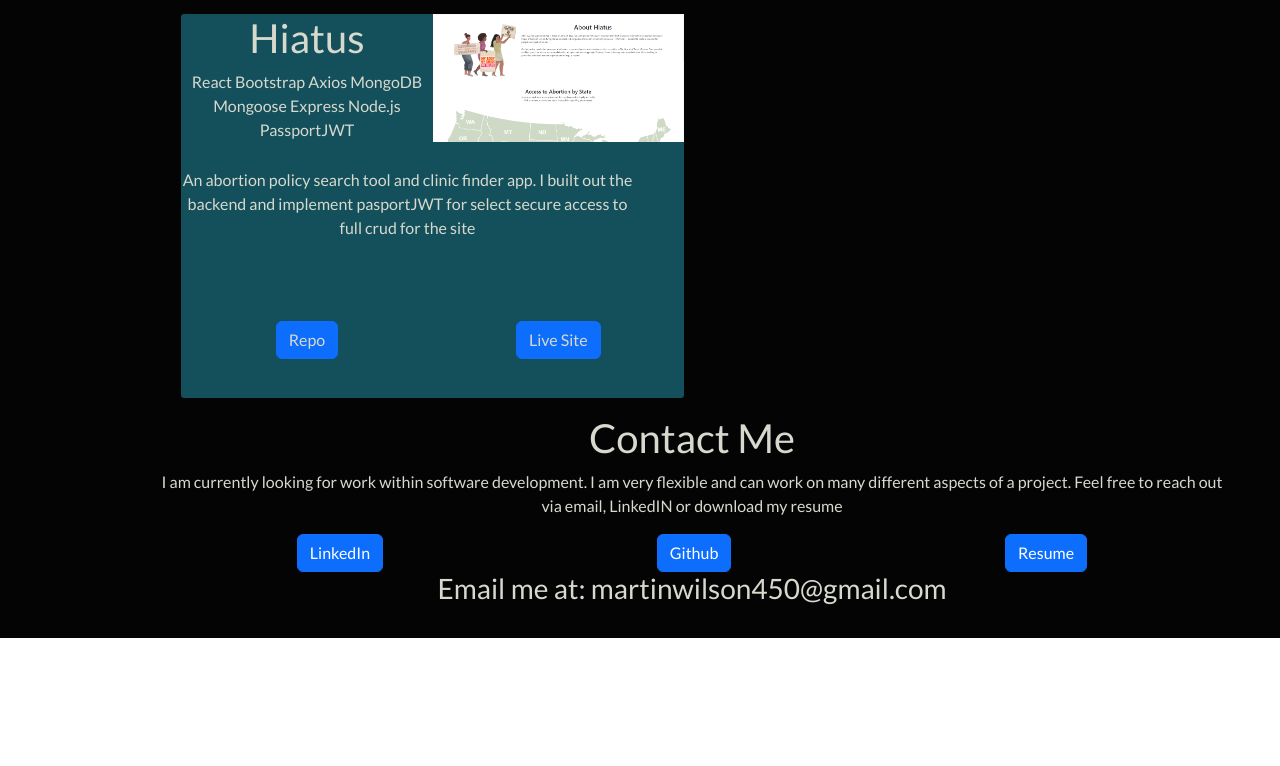
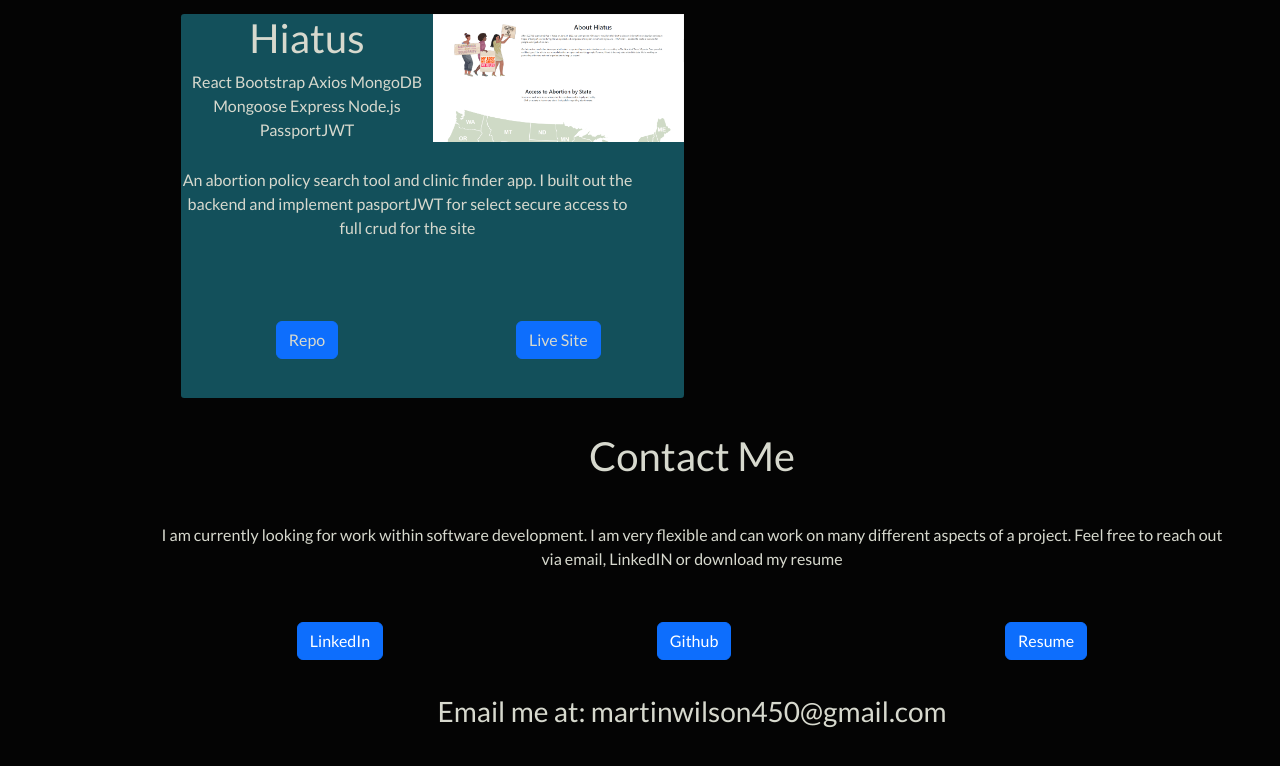
Before and after one commit to TelleDelly/Portfolio, a React (Create React App) app in the folder portfolio/: page / in a window 1280 px wide. Shown: the part 1578-2344 px from the top of the page. Before the commit the page ends 2216 px from the top, so only its background shows below. Built offline with nearby package versions, Linux system fonts and the light colour scheme.

Commit message:
updating spacing of contact section

```diff
--- a/portfolio/src/Pages/ContactMe/ContactMe.css
+++ b/portfolio/src/Pages/ContactMe/ContactMe.css
@@ -4,10 +4,10 @@
     justify-content: space-around;
 }
 
-.contact-main-container{
-    height: 40vh;
+#contact-main-container{
+    height: 50vh;
+    padding: auto;
+    display: flex;
+    flex-direction: column;
+    justify-content: space-around;
 }
-
-.contact-main-container p{
-    margin-bottom: 64px;
-}
```
